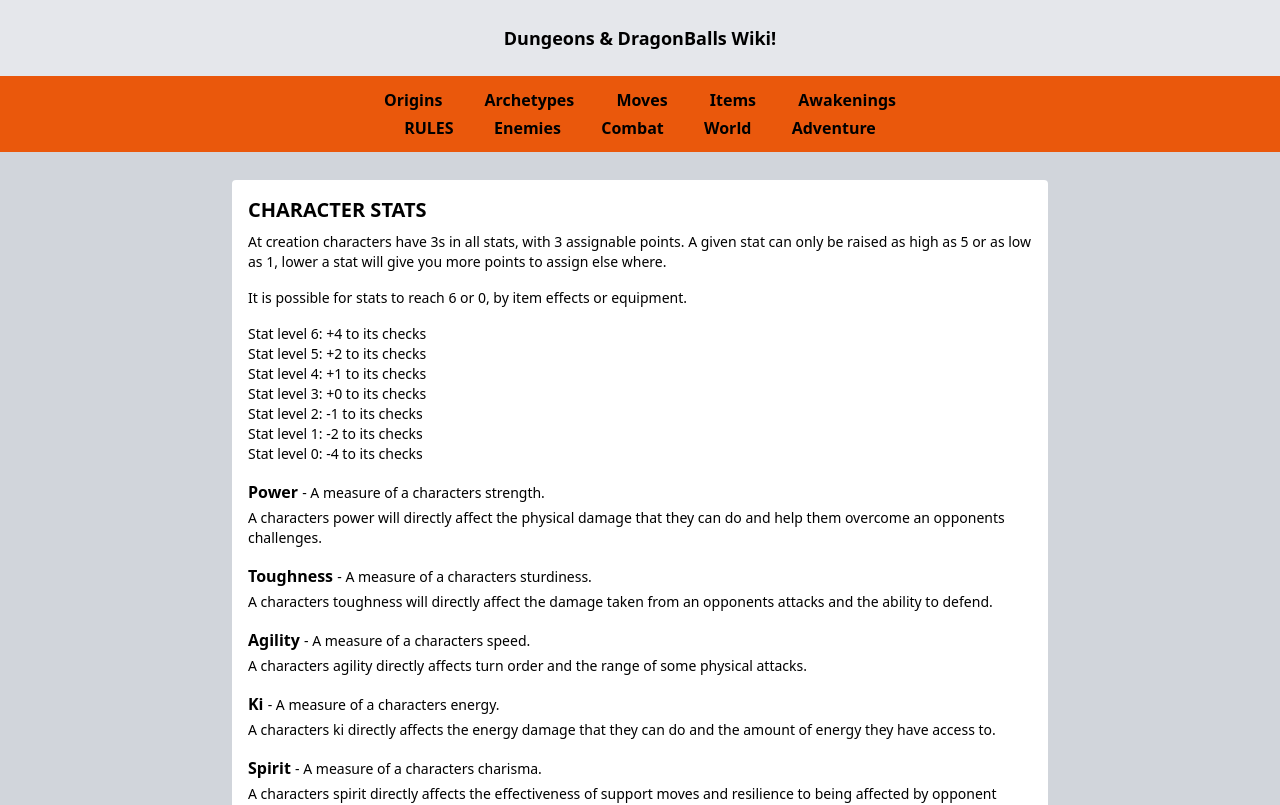
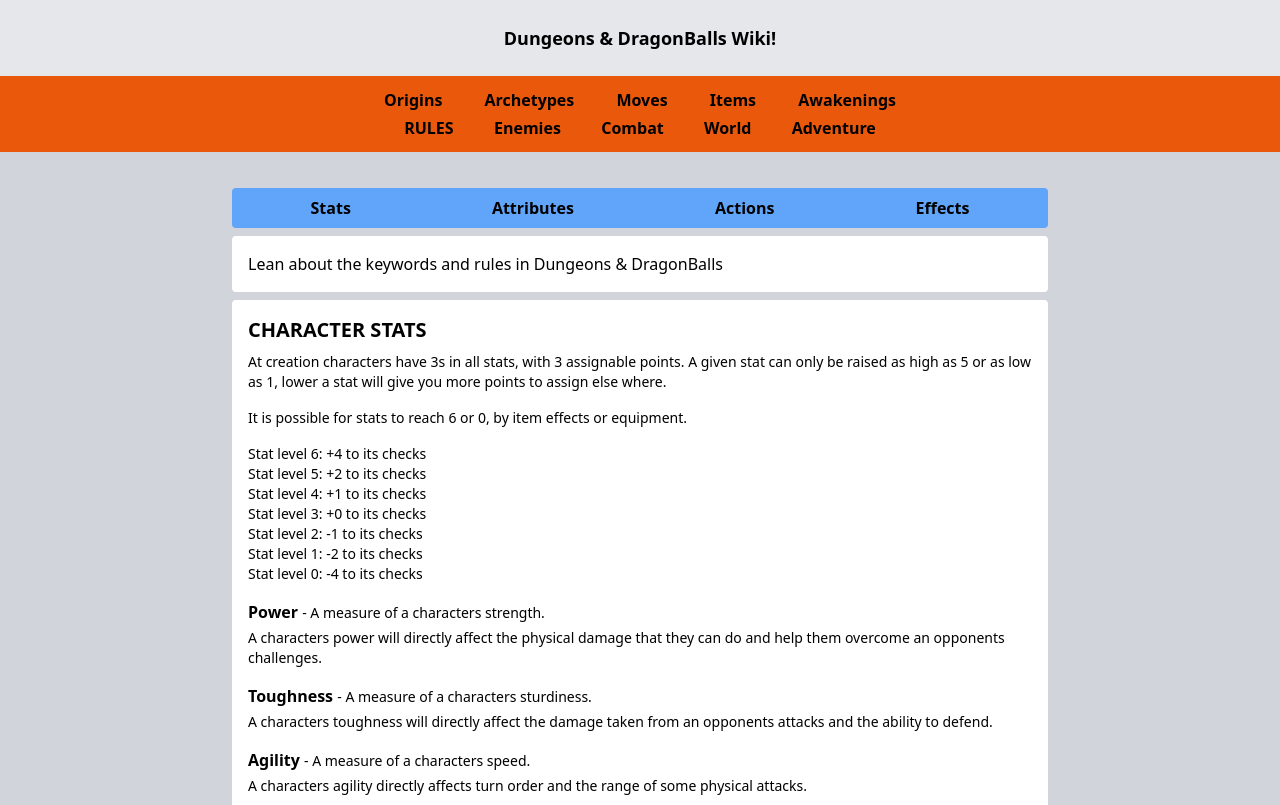
Before and after one commit to KylePep/ddbwiki, a Next.js app: page /rules in a window 1280 px wide. Shown: the top 805 px of the page. Built offline with nearby package versions, Linux system fonts and the light colour scheme.

Commit message:
Preparing for rules page navigation

```diff
--- a/app/components/CharacterEffects.tsx
+++ b/app/components/CharacterEffects.tsx
@@ -49,6 +49,19 @@ export default function CharacterEffects() {
         </ul>
       </div>
 
+      <div>
+        <p className='font-bold mb-1'>Fear:</p>
+        <ul className='list-disc text-sm'>
+          <li></li>
+        </ul>
+      </div>
+
+      <div>
+        <p className='font-bold mb-1'>Pride:</p>
+        <ul className='list-disc text-sm'>
+          <li></li>
+        </ul>
+      </div>
 
 </div>
 
--- a/app/rules/page.tsx
+++ b/app/rules/page.tsx
@@ -9,6 +9,17 @@ import CharacterEffects from '../components/CharacterEffects'
 export default function page() {
   return (
     <div>
+      <div className='bg-blue-400 rounded flex justify-around p-2 my-2'>
+        <button className='font-bold hover:text-white'>Stats</button>
+        <button className='font-bold hover:text-white'>Attributes</button>
+        <button className='font-bold hover:text-white'>Actions</button>
+        <button className='font-bold hover:text-white'>Effects</button>
+      </div>
+
+      <div className='bg-white rounded p-4 mb-2'>
+        <p>Lean about the keywords and rules in Dungeons & DragonBalls</p>
+      </div>
+
       <div className='grid gap-4 grid-cols-1'>
       <CharacterStats/>
       <CharacterAttributes/>
```
